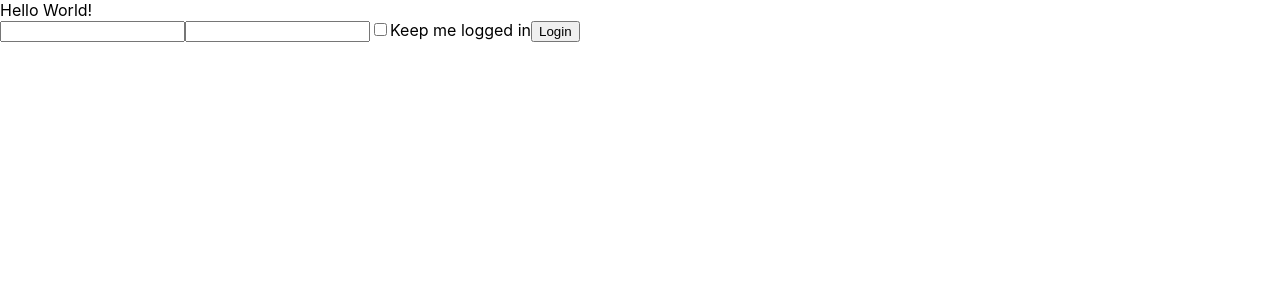
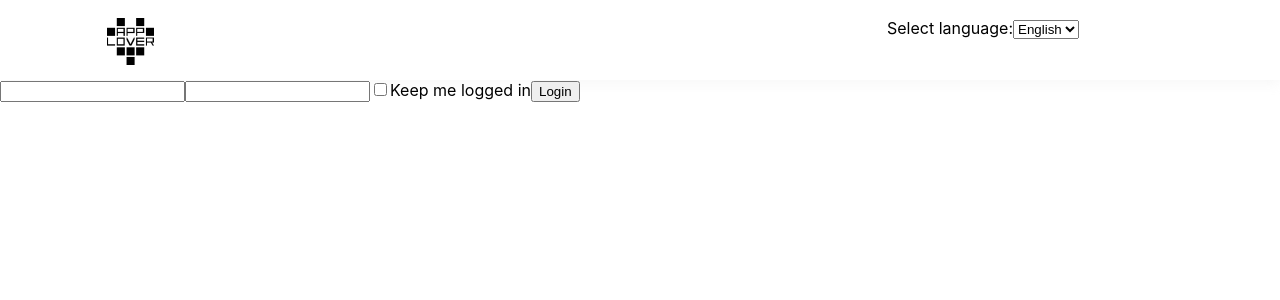
Before and after one commit to sylvestertarnowski/custom-tailored-doors, a React (Create React App) app: page / in a window 1280 px wide. Shown: the top 300 px of the page. Built offline with nearby package versions, Linux system fonts and the light colour scheme.

Commit message:
add Header component

```diff
--- /dev/null
+++ b/src/components/Header.tsx
@@ -0,0 +1,24 @@
+import * as React from 'react';
+import logo from '../img/Logo.png';
+import '../css/Header.css';
+
+const Header: React.FC = () => {
+    return (
+        <div className="header">
+            <div className="header-width-wrapper">
+                <img src={logo} />
+                <div className="select">
+                    <label htmlFor="lang">
+                        Select language:
+                    </label>
+                    <select id="lang">
+                        <option>English</option>
+                        <option>Polski</option>
+                    </select>
+                </div>
+            </div>
+        </div>
+    )
+}
+
+export default Header;
--- a/src/components/Main.tsx
+++ b/src/components/Main.tsx
@@ -1,24 +1,28 @@
 import * as React from 'react';
-import { Route, Link, BrowserRouter as Router } from 'react-router-dom';
 import LoginForm from './login/LoginForm';
-import LoginScreen from './login/LoginScreen';
+import DesignMain from './design/DesignMain';
+import Header from './Header';
+import '../css/Main.css';
 
 
 
 class Main extends React.Component {
-    routing = (
-        <Router>
-            <div>
-                <Route exact path="/" component={LoginForm} />
-                <Route path="/door-design" component={LoginScreen} />
-            </div>
-        </Router>
-    )
+    readonly state = {
+        isLoggedIn: false,
+    }
+
+    handleSubmit = (event: any) => {
+        event.preventDefault();
+        this.setState({
+            isLoggedIn: true,
+        })
+    }
+
     render() {
         return (
-            <div>
-            <div>Hello World!</div>
-            {this.routing}
+            <div className="main-container">
+            <Header />
+            {this.state.isLoggedIn ? <DesignMain /> : <LoginForm handleSubmit={this.handleSubmit} /> }
             </div>
         )
     }
--- /dev/null
+++ b/src/components/design/DesignMain.tsx
@@ -0,0 +1,13 @@
+import * as React from 'react';
+
+class DesignMain extends React.Component {
+    render() {
+        return (
+            <div>
+                Door Design Page
+            </div>
+        )
+    }
+}
+
+export default DesignMain;
--- a/src/components/login/LoginForm.tsx
+++ b/src/components/login/LoginForm.tsx
@@ -1,9 +1,14 @@
 import * as React from 'react';
 
-const LoginForm: React.FC = (props) => {
+interface P {
+    handleSubmit: (e: any) => void;
+}
+
+const LoginForm: React.FC<P> = (props) => {
+    const { handleSubmit } = props;
 
     return (
-        <form>
+        <form onSubmit={handleSubmit}>
             <input type="text" id="email" name="email" />
             <input type="password" id="password" name="password" />
             <input type="checkbox" id="remember-login" /><label htmlFor="remember-login">Keep me logged in</label>
--- /dev/null
+++ b/src/css/Header.css
@@ -0,0 +1,23 @@
+.header {
+    display: flex;
+    justify-content: center;
+    box-shadow: 0 3px 12px rgba(201,201,201, 0.16);
+    padding-top: 18px;
+    padding-bottom: 15px;
+}
+
+.header-width-wrapper {
+    width: 1366px;
+    display: flex;
+}
+
+.header img {
+    height: 47px;
+    width: 47px;
+    margin-left: 107px;
+}
+
+.header .select {
+    margin-left: auto;
+    margin-right: 201px;
+}
```
Also changed, not shown: src/css/Main.css (added), src/img/Logo.png, src/img/LogoSmall.png (added).
